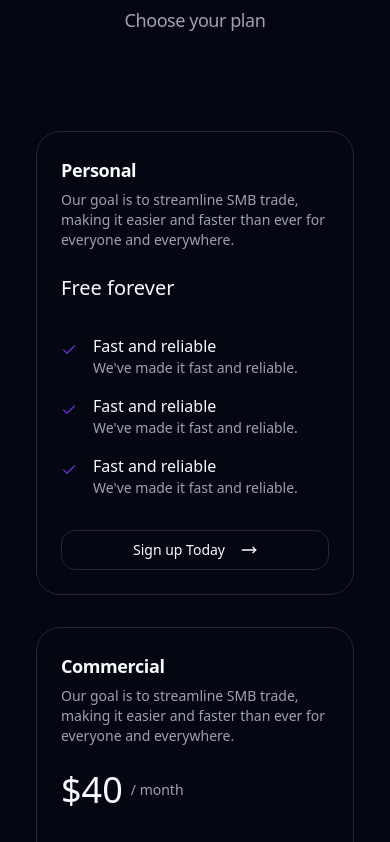
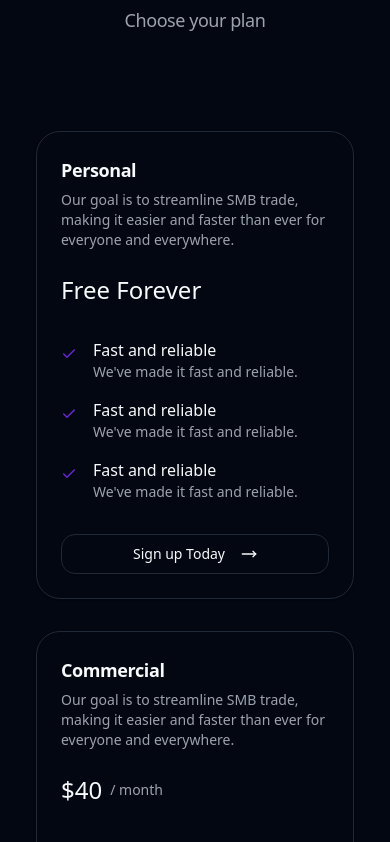
Before and after one commit to vishu221b/AI-Resume-Builder, a React (Vite) app: page / in a window 390 px wide. Shown: the part 1542-2384 px from the top of the page. Built offline with nearby package versions, Linux system fonts and the light colour scheme; no server answers; a web font is replaced by a local one.

Commit message:
Pricing Section Responsiveness fixed for all devices

```diff
--- a/src/components/Pricing.tsx
+++ b/src/components/Pricing.tsx
@@ -77,10 +77,10 @@ export const Pricing = () => (
                         Choose your plan
                     </p>
                 </div>
-                <div className={`grid pt-20 text-left grid-cols-1 lg:grid-cols-${pricingCardOptions.length > 3 ? 3 : pricingCardOptions.length} w-full gap-8`}>
+                <div className={`grid pt-20 text-left grid-cols-1 sm:grid-cols-2 lg:grid-cols-${pricingCardOptions.length > 3 ? 3 : pricingCardOptions.length} w-full gap-8`}>
                     {pricingCardOptions.map((opt, i) =>
-                        <Link to={opt.button.action}>
-                            <Card className="w-full rounded-3xl hover:cursor-pointer hover:shadow-2xl border light:border-gray-50" key={i}>
+                        <Link to={opt.button.action} className="max-h-lg">
+                            <Card className="w-full rounded-3xl hover:cursor-pointer hover:shadow-2xl border light:border-gray-50 min-h-full" key={i}>
                                 <CardHeader>
                                     <CardTitle>
                                         <span className="flex flex-row gap-4 items-center font-bold text-lg">
@@ -94,9 +94,13 @@ export const Pricing = () => (
                                 <CardContent>
                                     <div className="flex flex-col gap-8 justify-start">
                                         <p className="flex flex-row  items-center gap-2 text-xl">
-                                            {opt.isFree ? "Free forever" :
+                                            {opt.isFree ? <span className="text-2xl lg:text-4xl">
+                                                Free Forever
+                                            </span> :
                                                 <>
-                                                    <span className="text-4xl">${opt.priceAmount}</span>
+                                                    <span className="text-2xl lg:text-4xl">
+                                                        ${opt.priceAmount}
+                                                    </span>
                                                     <span className="text-sm text-muted-foreground">
                                                         {" "}
                                                         / {opt.periodLabel}
```
